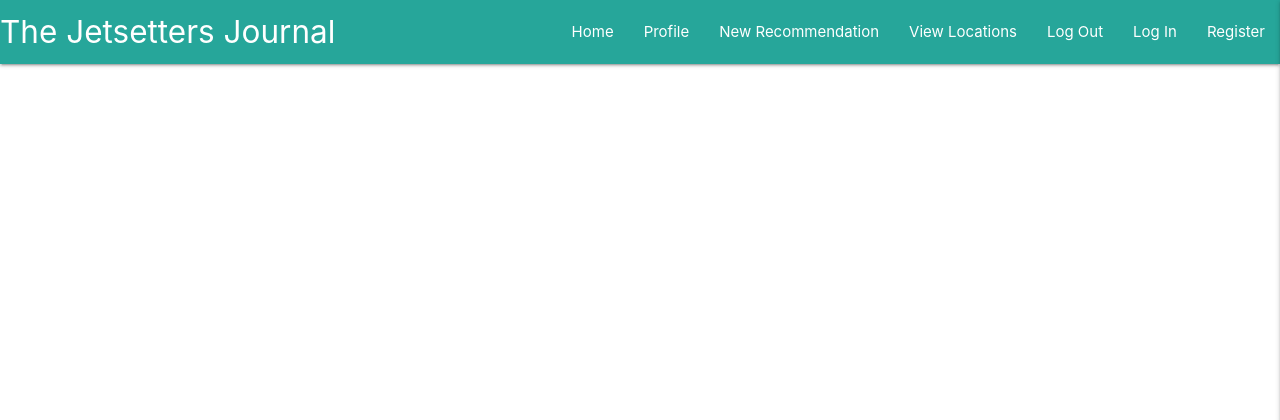
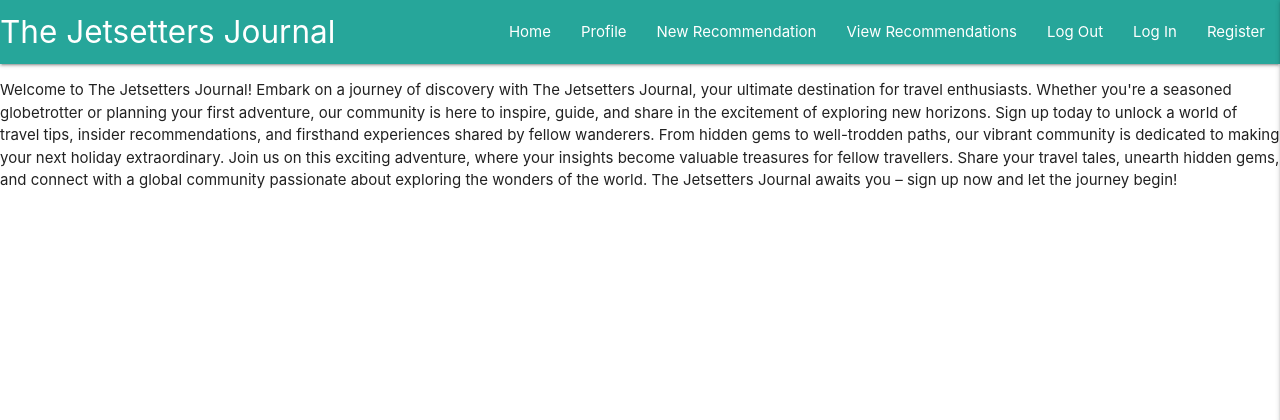
Before and after one commit to sian504/jetsetters-journal, a Flask app: page / in a window 1280 px wide. Shown: the top 420 px of the page. Run offline with Flask 2, Linux system fonts and the light colour scheme; data that the repository does not hold is empty; some libraries are stand-ins or nearby versions.

Commit message:
Added home page

```diff
--- a/app.py
+++ b/app.py
@@ -17,6 +17,11 @@ app.secret_key = os.environ.get("SECRET_KEY")
 
 mongo = PyMongo(app)
 
+@app.route("/")
+@app.route("/home_page")
+def home_page():
+    return render_template("home.html")
+
 
 @app.route("/")
 @app.route("/get_locations")
--- a/templates/base.html
+++ b/templates/base.html
@@ -20,10 +20,10 @@
                     <a href="#" class="brand-logo">The Jetsetters Journal</a>
                     <a href="#" data-target="mobile-demo" class="sidenav-trigger right"><i class="fas fa-bars"></i></a>
                     <ul class="right hide-on-med-and-down">
-                        <li><a href="#">Home</a></li>
+                        <li><a href="{{ url_for('home_page') }}">Home</a></li>
                         <li><a href="#">Profile</a></li>
                         <li><a href="#">New Recommendation</a></li>
-                        <li><a href="#">View Locations</a></li>
+                        <li><a href="{{ url_for('get_locations') }}">View Recommendations</a></li>
                         <li><a href="#">Log Out</a></li>
                         <li><a href="#">Log In</a></li>
                         <li><a href="#">Register</a></li>
@@ -34,10 +34,10 @@
             <!-- mobile sidenav -->
             <ul class="sidenav" id="mobile-demo">
                     <li><h4 class="center-align teal lighten-1">The Jetsetters Journal</h4></li>
-                    <li><a href="#">Home</a></li>
+                    <li><a href="{{ url_for('home_page') }}">Home</a></li>
                     <li><a href="#">Profile</a></li>
                     <li><a href="#">New Recommendation</a></li>
-                    <li><a href="#">View Locations</a></li>
+                    <li><a href="{{ url_for('get_locations') }}">View Recommendations</a></li>
                     <li><a href="#">Log Out</a></li>
                     <li><a href="#">Log In</a></li>
                     <li><a href="#">Register</a></li>
--- /dev/null
+++ b/templates/home.html
@@ -0,0 +1,22 @@
+{% extends "base.html" %}
+{% block content %}
+
+<p>
+    Welcome to The Jetsetters Journal!
+
+    Embark on a journey of discovery with The Jetsetters Journal, your ultimate destination for travel enthusiasts.
+    Whether you're a seasoned globetrotter or planning your first adventure, our community is here to inspire, guide,
+    and share in the excitement of exploring new horizons.
+
+    Sign up today to unlock a world of travel tips, insider recommendations, and firsthand experiences shared by
+    fellow wanderers. From hidden gems to well-trodden paths, our vibrant community is dedicated to making your next holiday
+    extraordinary.
+
+    Join us on this exciting adventure, where your insights become valuable treasures for fellow travellers.
+    Share your travel tales, unearth hidden gems, and connect with a global community passionate about exploring the
+    wonders of the world.
+
+    The Jetsetters Journal awaits you – sign up now and let the journey begin!
+</p>
+
+{% endblock %}
```
